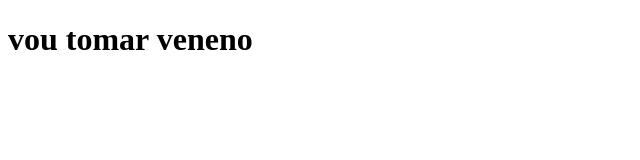
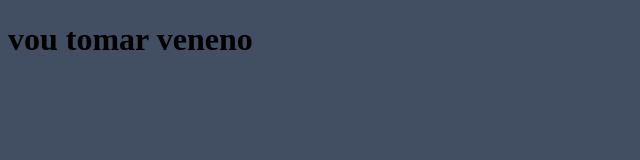
Before and after one commit to Fael-sf/curso1-2-BOLAVO, a plain HTML site: page index.html in a window 1280 px wide. Shown: the whole page, without its empty margins (0-640 px from the left). Drawn offline with Linux system fonts and the light colour scheme.

Commit message:
05/03/24

```diff
--- a/index.html
+++ b/index.html
@@ -4,6 +4,7 @@
     <meta charset="UTF-8">
     <meta name="viewport" content="width=device-width, initial-scale=1.0">
     <title>Document</title>
+    <link rel="stylesheet" href="style.css">
 </head>
 <body>
 
--- a/style.css
+++ b/style.css
@@ -0,0 +1,3 @@
+body{
+    background-color:  #424E61;
+}
```
